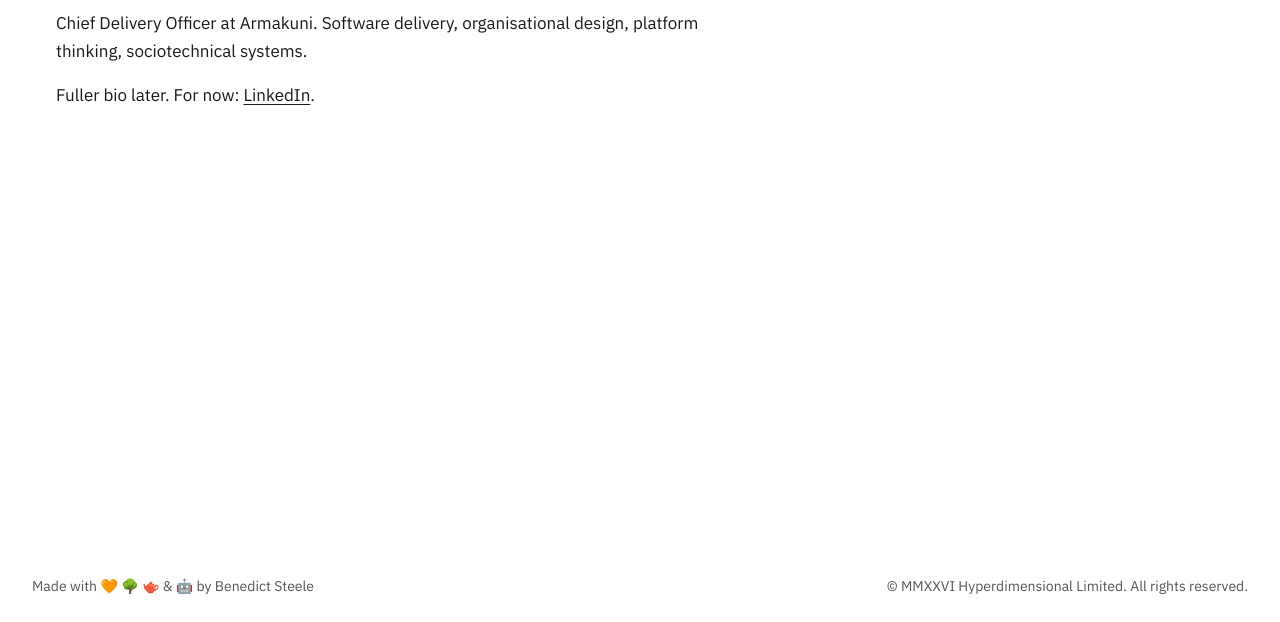
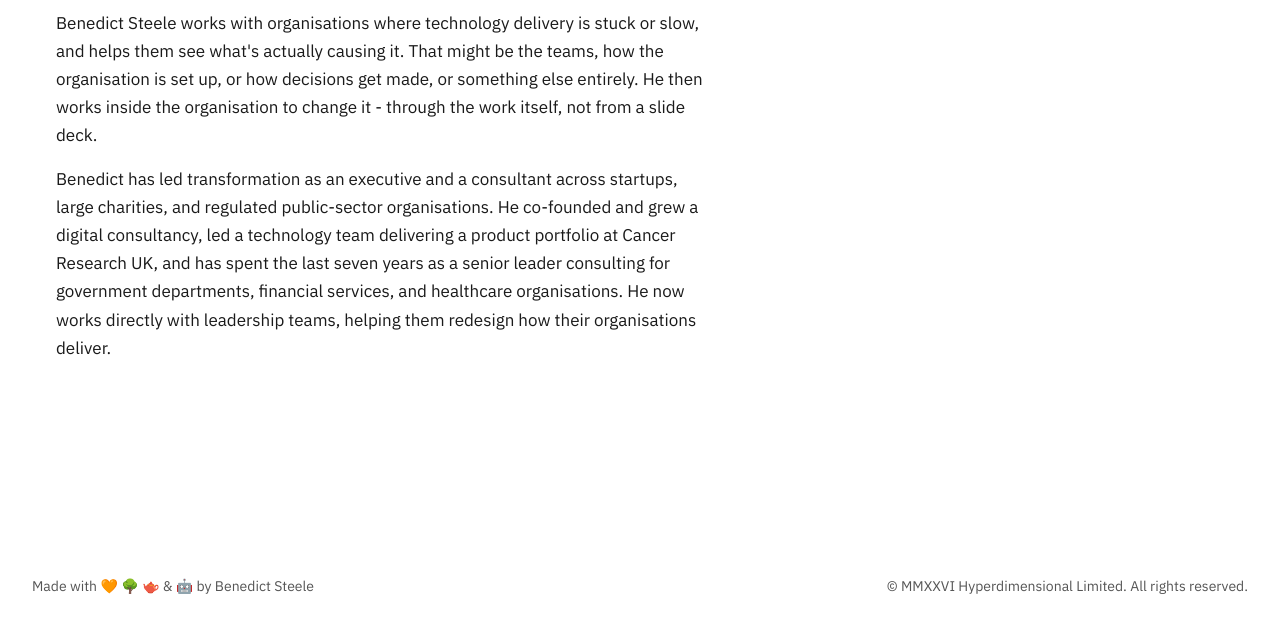
Before and after one commit to profoundhq/profound.fyi, an Eleventy site: page content/bio.md in a window 1280 px wide. Shown: the part 178-800 px from the top of the page. Built offline with nearby package versions, Linux system fonts and the light colour scheme; Eleventy itself is replaced by a stand-in of ours; files that its build step writes are made by us from their sources.

Commit message:
content(bio): replace stub with full bio
Co-Authored-By: Claude Opus 4.7 (1M context) <noreply@anthropic.com>
Co-Authored-By: Benedict Steele <ben@hyperdimensional.net>

```diff
--- a/content/bio.md
+++ b/content/bio.md
@@ -4,6 +4,6 @@ title: Bio
 permalink: /bio/
 ---
 
-Chief Delivery Officer at Armakuni. Software delivery, organisational design, platform thinking, sociotechnical systems.
+Benedict Steele works with organisations where technology delivery is stuck or slow, and helps them see what's actually causing it. That might be the teams, how the organisation is set up, or how decisions get made, or something else entirely. He then works inside the organisation to change it - through the work itself, not from a slide deck.
 
-Fuller bio later. For now: [LinkedIn](https://www.linkedin.com/in/benedictsteele/).
+Benedict has led transformation as an executive and a consultant across startups, large charities, and regulated public-sector organisations. He co-founded and grew a digital consultancy, led a technology team delivering a product portfolio at Cancer Research UK, and has spent the last seven years as a senior leader consulting for government departments, financial services, and healthcare organisations. He now works directly with leadership teams, helping them redesign how their organisations deliver.
```
